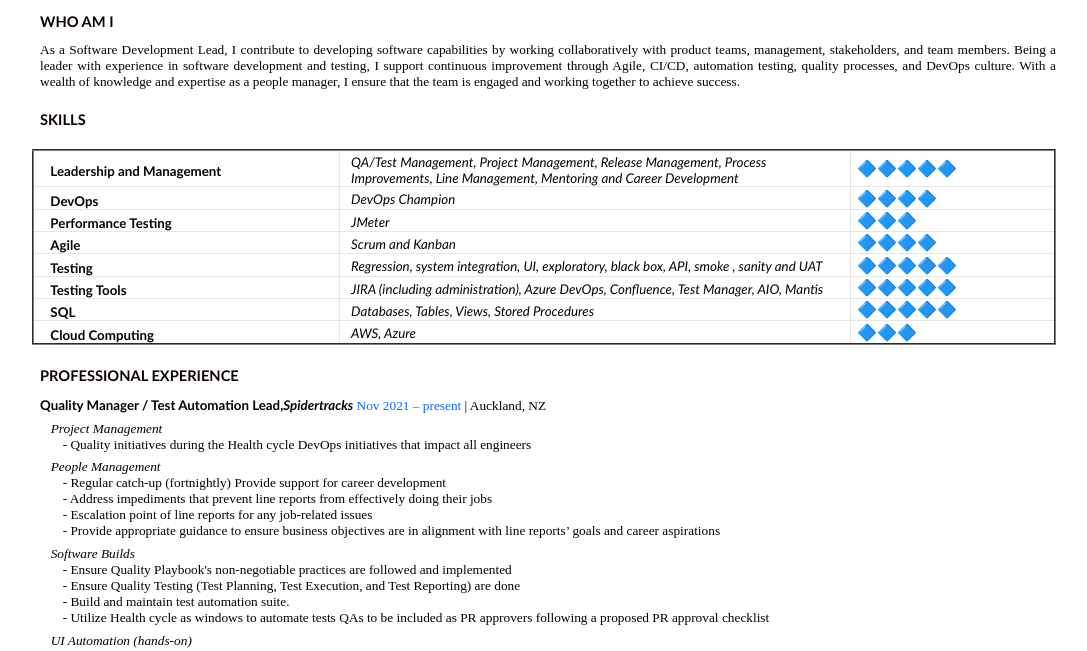
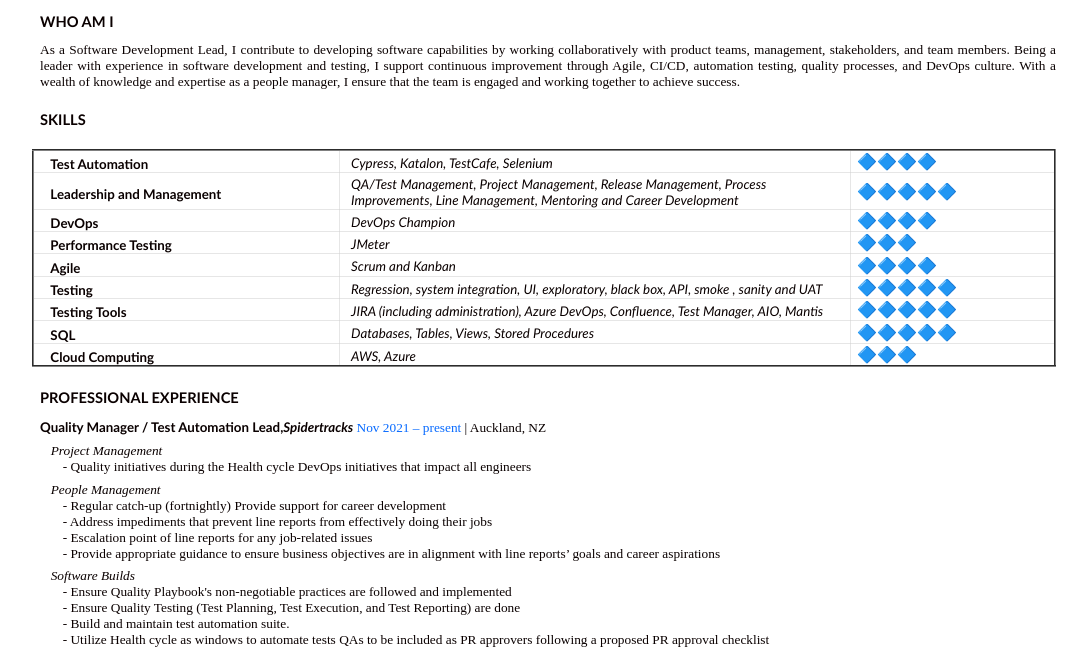
Before and after one commit to jon-salud/cv, a plain HTML site: page index.html in a window 1280 px wide. Shown: the part 128-779 px from the top of the page, without its empty margins (96-1183 px from the left). Drawn offline with Linux system fonts and the light colour scheme.

Commit message:
added test automation skills

```diff
--- a/index.html
+++ b/index.html
@@ -167,6 +167,19 @@
     <h1 style="padding-top: 4pt;padding-bottom: 2pt;padding-left: 6pt;text-indent: 0pt;text-align: left;">SKILLS</h1>
     <br />
         <table border="2" cellspacing="2" cellpadding="2" style="padding-left: 6pt; width: auto;">
+            <tr >
+                <td style="width: 30%;">
+                    <h2 style="padding-top: 4pt;padding-left: 6pt;text-indent: 4pt;text-align: left;">Test Automation</h2>
+                </td>
+                <td style="width: 50%;">
+                    <p class="s1" style="padding-top: 2pt;padding-left: 6pt;text-indent: 0pt;line-height: 123%;text-align: left;">
+                        Cypress, Katalon, TestCafe, Selenium
+                    </p>
+                </td>
+                <td style="width: 20%; text-align: left">
+                    🔷🔷🔷🔷
+                </td>
+            </tr>
             <tr >
                 <td style="width: 30%;">
                     <h2 style="padding-top: 4pt;padding-left: 6pt;text-indent: 4pt;text-align: left;">Leadership and Management</h2>
```
